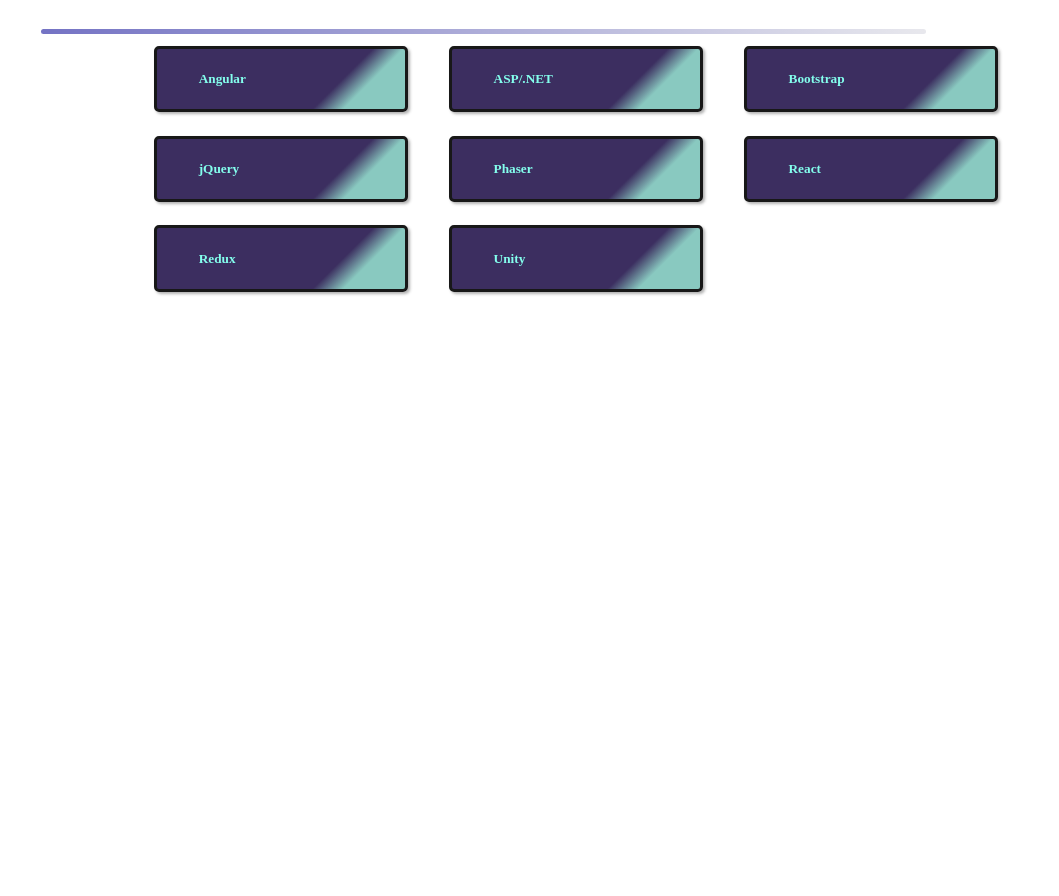
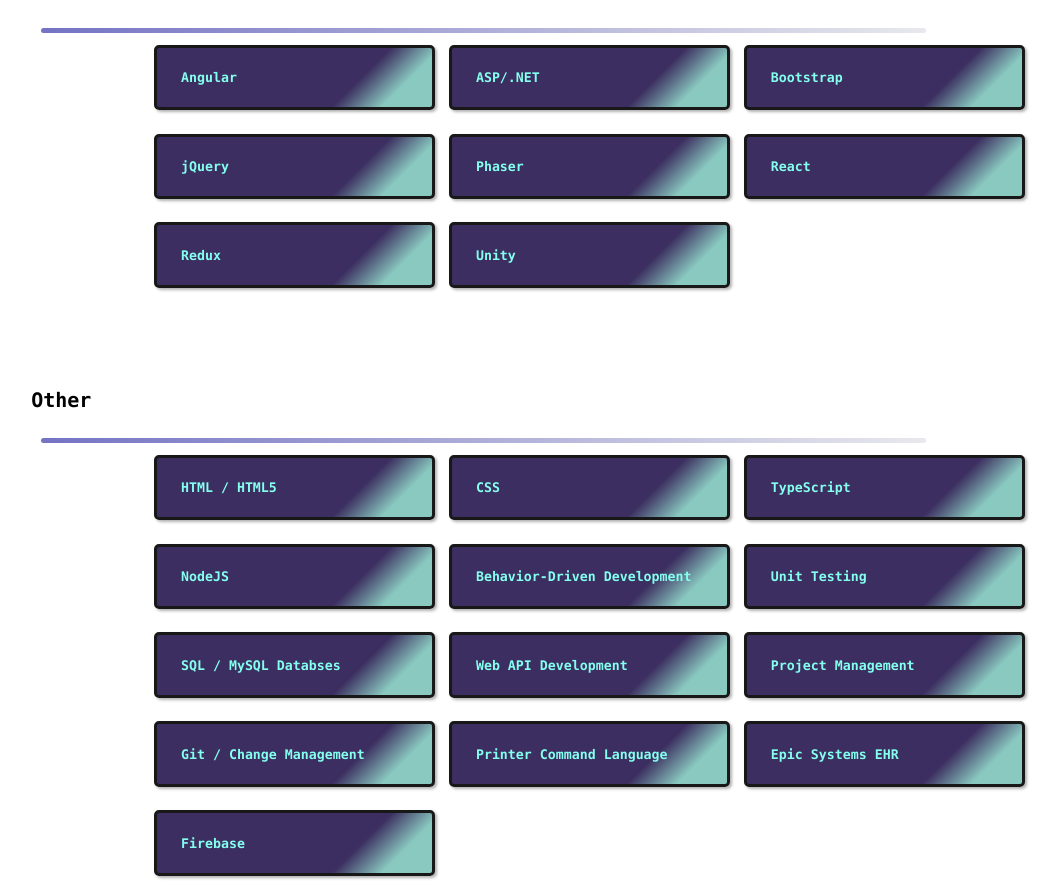
Before and after one commit to kwolfenb/portfolio-react, a React (Create React App) app: page / in a window 1280 px wide. Shown: the part 824-1720 px from the top of the page, without its empty margins (55-1114 px from the left). Before the commit the page ends 1136 px from the top, so only its background shows below. Built offline with nearby package versions, Linux system fonts and the light colour scheme.

Commit message:
adds other section

```diff
--- a/src/components/App.jsx
+++ b/src/components/App.jsx
@@ -7,6 +7,7 @@
 import Resume from './Resume'
 import ProjectList from './ProjectList'
 import Details from './Details'
+
 
 
 function App () {
--- a/src/components/Home.jsx
+++ b/src/components/Home.jsx
@@ -75,8 +75,49 @@
           <div className='gridItem'>
             <h5>Unity</h5>
           </div>
-
-
+        </div>
+        <h4>Other</h4>
+        <div className='underline'></div>
+        <div className='other'>
+          <div className='gridItem'>
+            <h5>HTML / HTML5</h5>
+          </div>
+          <div className='gridItem'>
+            <h5>CSS</h5>
+          </div>
+          <div className='gridItem'>
+            <h5>TypeScript</h5>
+          </div>
+          <div className='gridItem'>
+            <h5>NodeJS</h5>
+          </div>
+          <div className='gridItem'>
+            <h5>Behavior-Driven Development</h5>
+          </div>
+          <div className='gridItem'>
+            <h5>Unit Testing</h5>
+          </div>
+          <div className='gridItem'>
+            <h5>SQL / MySQL Databses</h5>
+          </div>
+          <div className='gridItem'>
+            <h5>Web API Development</h5>
+          </div>
+          <div className='gridItem'>
+            <h5>Project Management</h5>
+          </div>
+          <div className='gridItem'>
+            <h5>Git / Change Management</h5>
+          </div>
+          <div className='gridItem'>
+            <h5>Printer Command Language</h5>
+          </div>
+          <div className='gridItem'>
+            <h5>Epic Systems EHR</h5>
+          </div>
+          <div className='gridItem'>
+            <h5>Firebase</h5>
+          </div>
         </div>
       </div>
     </div>
--- a/src/components/styles/home.css
+++ b/src/components/styles/home.css
@@ -10,6 +10,10 @@
   font-size: 20px;
 }
 
+.skills h4, .skills h5 {
+  font-family: "Lucida Console", Monaco, monospace;
+}
+
 .underline {
   height: 5px;
   width: 70%;
@@ -20,7 +24,7 @@
 
 
 
-.languages, .frameworks {
+.languages, .frameworks, .other {
   display: grid;
   grid-template-columns: 3fr 3fr 3fr;
   width: 70%;
@@ -29,10 +33,11 @@
 
 .gridItem {
   border: solid black;
-  width: 70%;
+  width: 75%;
   margin: 4%;
-  padding-left: 14%;
-  background-image: linear-gradient(135deg, #27184f 70%, #7dc4ba 80%);
+  padding-left: 8%;
+  padding-right: 10%;
+  background-image: linear-gradient(135deg, #27184f 70%, #7dc4ba 85%);
   color: #77ffec;
   border-radius: 5px;
   opacity: 0.9;
```
